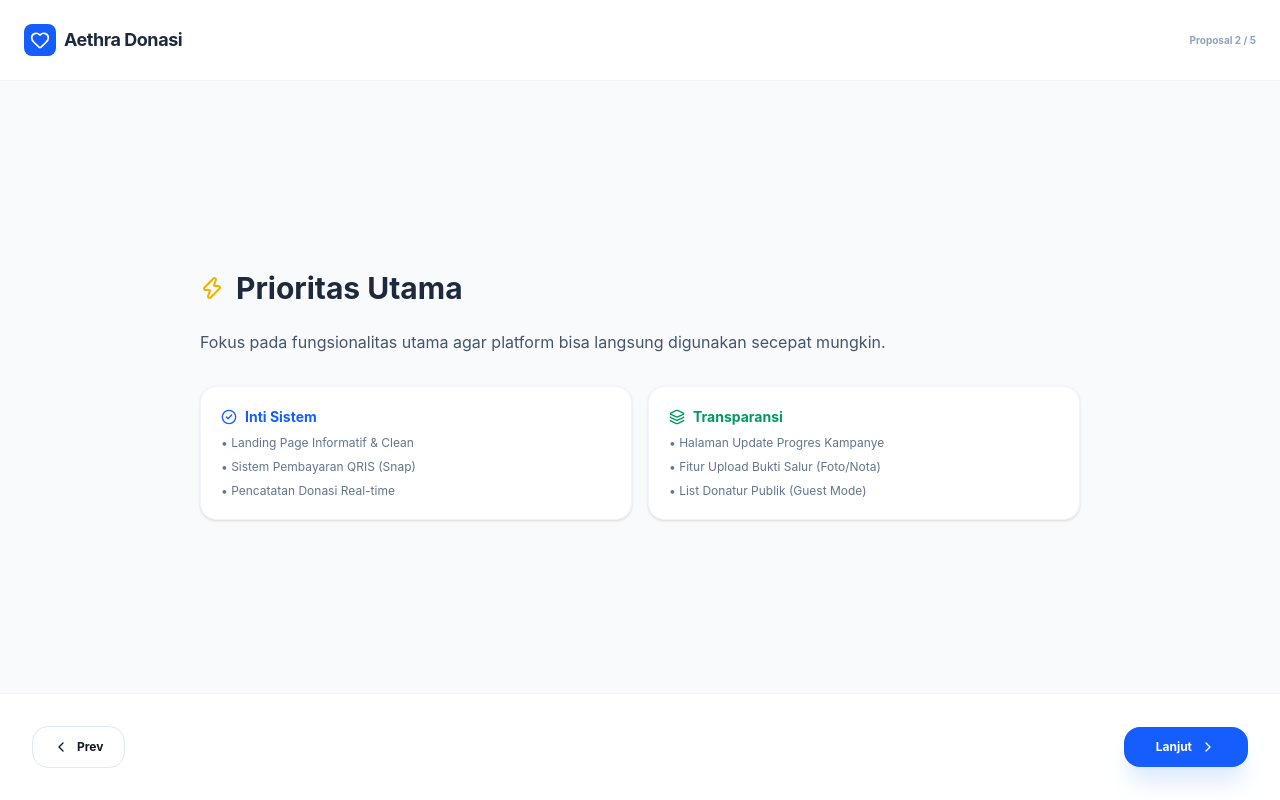
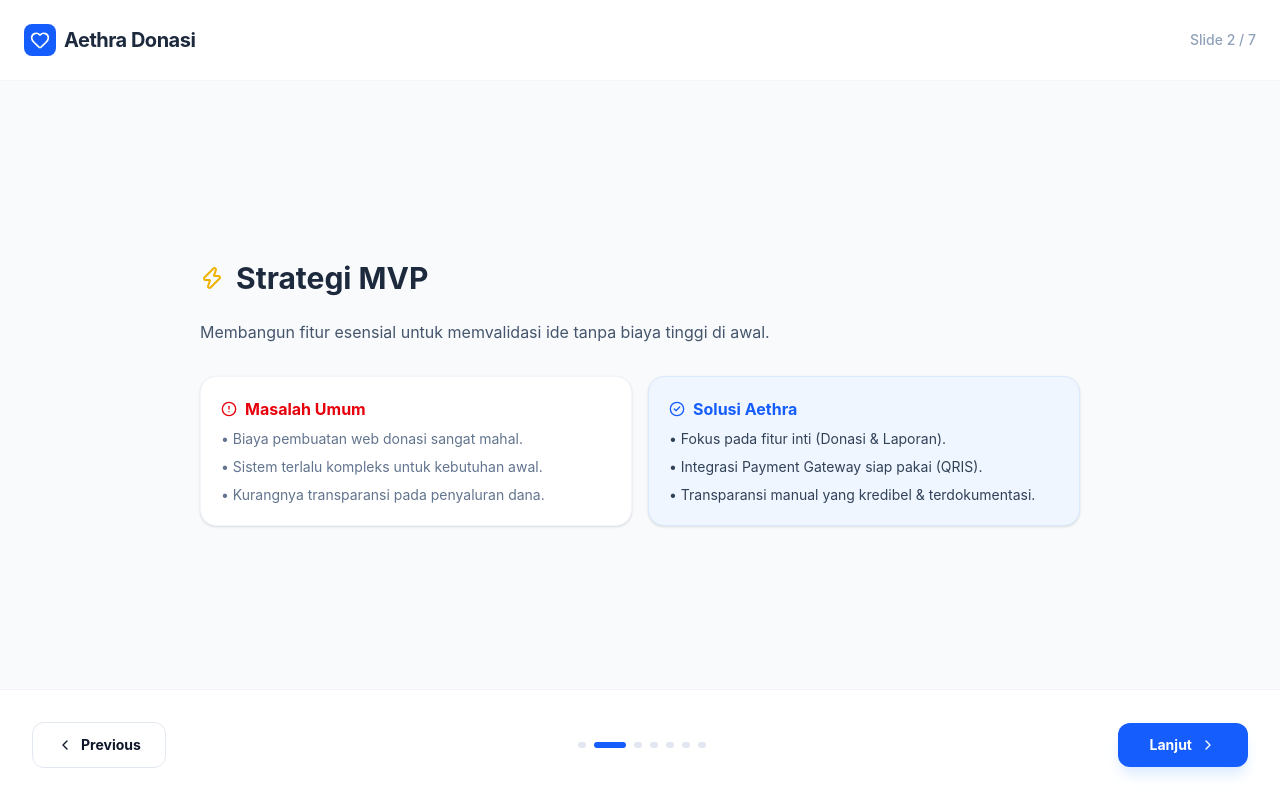
Before and after one commit to shidki/proposal_donasi, a React (Vite) app: page / in a window 1280 px wide. Both pictures are taken after a click on the button "Lanjut". Built offline with nearby package versions, Linux system fonts and the light colour scheme.

Commit message:
first commit 2

```diff
--- a/src/App.tsx
+++ b/src/App.tsx
@@ -1,23 +1,22 @@
 import React, { useState } from 'react';
 import {
   TrendingUp,
+  Target,
   Layers,
   ChevronRight,
   ChevronLeft,
+  AlertCircle,
   CheckCircle2,
   Heart,
   Zap,
+  DollarSign,
   ClipboardList,
-  Server,
-  Code2,
-  Smartphone,
-  ShieldCheck,
-  BarChart3
+  Server
 } from 'lucide-react';
 
 const Slide = ({ children, active }: { children: React.ReactNode; active: boolean }) => (
   <div className={`transition-all duration-500 absolute inset-0 flex flex-col items-center p-4 md:p-8 ${active ? 'opacity-100 translate-x-0' : 'opacity-0 translate-x-full pointer-events-none'}`}>
-    <div className="w-full max-w-5xl h-full flex flex-col items-center justify-start md:justify-center overflow-y-auto pb-32 pt-4 md:pb-0 scrollbar-hide text-left md:text-center">
+    <div className="w-full max-w-5xl h-full flex flex-col items-center justify-start md:justify-center overflow-y-auto pb-32 pt-4 md:pb-0 scrollbar-hide">
       {children}
     </div>
   </div>
@@ -41,7 +40,7 @@ const App = () => {
             Aethra <span className="text-blue-600">Donasi</span>
           </h1>
           <p className="text-base md:text-xl text-slate-500 max-w-2xl mx-auto leading-relaxed">
-            Solusi Platform Donasi Efisien & Terpercaya (Fase-1 MVP).
+            Solusi Platform Donasi Cepat, Transparan, dan Hemat Biaya Pengembangan (MVP Strategy).
           </p>
           <div className="mt-8 md:mt-12 text-[10px] md:text-sm font-semibold text-slate-400 uppercase tracking-widest">
             Presented by Shidki • Aethra Visionary Technology
@@ -49,77 +48,122 @@ const App = () => {
         </div>
       )
     },
-    // SLIDE 2: Focus
+    // SLIDE 2: Problem & Solution
     {
       content: (
         <div className="w-full max-w-4xl px-2">
           <h2 className="text-2xl md:text-3xl font-bold text-slate-800 mb-6 flex items-center gap-3">
-            <Zap className="text-yellow-500 w-6 h-6" /> Prioritas Utama
+            <Zap className="text-yellow-500 w-6 h-6" /> Strategi MVP
           </h2>
-          <p className="text-slate-600 mb-8 text-sm md:text-base text-left">Fokus pada fungsionalitas utama agar platform bisa langsung digunakan secepat mungkin.</p>
-          <div className="grid grid-cols-1 md:grid-cols-2 gap-4 text-left">
+          <p className="text-slate-600 mb-8 text-sm md:text-base">Membangun fitur esensial untuk memvalidasi ide tanpa biaya tinggi di awal.</p>
+          <div className="grid grid-cols-1 md:grid-cols-2 gap-4">
             <div className="bg-white p-5 rounded-2xl border border-slate-100 shadow-sm">
-              <h3 className="font-bold text-blue-600 mb-2 flex items-center gap-2 text-sm">
-                <CheckCircle2 className="w-4 h-4" /> Inti Sistem
+              <h3 className="font-bold text-red-600 mb-2 flex items-center gap-2">
+                <AlertCircle className="w-4 h-4" /> Masalah Umum
               </h3>
-              <ul className="text-xs space-y-2 text-slate-500">
-                <li>• Landing Page Informatif & Clean</li>
-                <li>• Sistem Pembayaran QRIS (Snap)</li>
-                <li>• Pencatatan Donasi Real-time</li>
+              <ul className="text-xs md:text-sm space-y-2 text-slate-500">
+                <li>• Biaya pembuatan web donasi sangat mahal.</li>
+                <li>• Sistem terlalu kompleks untuk kebutuhan awal.</li>
+                <li>• Kurangnya transparansi pada penyaluran dana.</li>
               </ul>
             </div>
-            <div className="bg-white p-5 rounded-2xl border border-slate-100 shadow-sm">
-              <h3 className="font-bold text-emerald-600 mb-2 flex items-center gap-2 text-sm">
-                <Layers className="w-4 h-4" /> Transparansi
+            <div className="bg-blue-50 p-5 rounded-2xl border border-blue-100 shadow-sm">
+              <h3 className="font-bold text-blue-600 mb-2 flex items-center gap-2">
+                <CheckCircle2 className="w-4 h-4" /> Solusi Aethra
               </h3>
-              <ul className="text-xs space-y-2 text-slate-500">
-                <li>• Halaman Update Progres Kampanye</li>
-                <li>• Fitur Upload Bukti Salur (Foto/Nota)</li>
-                <li>• List Donatur Publik (Guest Mode)</li>
+              <ul className="text-xs md:text-sm space-y-2 text-slate-700">
+                <li>• Fokus pada fitur inti (Donasi & Laporan).</li>
+                <li>• Integrasi Payment Gateway siap pakai (QRIS).</li>
+                <li>• Transparansi manual yang kredibel & terdokumentasi.</li>
               </ul>
             </div>
           </div>
         </div>
       )
     },
-    // SLIDE 3: Fitur Detail (NEW SLIDE)
+    // SLIDE 3: Benchmarking & Positioning
     {
       content: (
         <div className="w-full max-w-5xl px-2">
-          <h2 className="text-2xl md:text-3xl font-bold text-slate-800 mb-8 text-center">Bedah Fitur Platform</h2>
-          <div className="grid grid-cols-1 md:grid-cols-2 gap-6">
-            <div className="space-y-4">
-              <div className="bg-blue-50 p-4 rounded-2xl border border-blue-100">
-                <div className="flex items-center gap-3 mb-3">
-                  <Smartphone className="text-blue-600 w-5 h-5" />
-                  <h4 className="font-bold text-slate-800 text-sm md:text-base">Sisi Donatur</h4>
+          <h2 className="text-2xl md:text-3xl font-bold text-slate-800 mb-6 text-center">Positioning Kita</h2>
+          <div className="grid grid-cols-1 md:grid-cols-3 gap-4">
+            <div className="p-5 bg-slate-50 rounded-2xl border border-slate-200 opacity-60">
+              <h3 className="font-bold text-lg mb-2 text-slate-600">Enterprise App</h3>
+              <ul className="text-[10px] md:text-xs space-y-1 text-slate-500">
+                <li>• Biaya Dev: Rp 20jt+</li>
+                <li>• Maintenance: Tinggi</li>
+                <li>• Sistem: Sangat Rumit</li>
+              </ul>
+            </div>
+            <div className="p-5 bg-blue-600 rounded-2xl text-white shadow-xl shadow-blue-200 scale-105 z-10">
+              <h3 className="font-bold text-lg md:text-xl mb-2 italic">Aethra MVP</h3>
+              <p className="text-[10px] md:text-xs opacity-80 mb-4 font-bold uppercase tracking-wider">Pilihan Terbaik Saat Ini</p>
+              <ul className="text-[10px] md:text-xs space-y-2">
+                <li>★ Biaya Dev: Efisien & Hemat</li>
+                <li>★ Fitur: Tepat Sasaran (Core Only)</li>
+                <li>★ Launching: Sangat Cepat</li>
+                <li>★ Scalable: Bisa dikembangkan nanti</li>
+              </ul>
+            </div>
+            <div className="p-5 bg-slate-50 rounded-2xl border border-slate-200 opacity-60">
+              <h3 className="font-bold text-lg mb-2 text-slate-600">Template Biasa</h3>
+              <p className="text-[10px] md:text-xs text-slate-500 mb-4">Beli di internet</p>
+              <ul className="text-[10px] md:text-xs space-y-1 text-slate-500">
+                <li>• Sulit di-custom</li>
+                <li>• Keamanan diragukan</li>
+                <li>• Tidak ada support lokal</li>
+              </ul>
+            </div>
+          </div>
+        </div>
+      )
+    },
+    // SLIDE 4: Core MVP Requirements
+    {
+      content: (
+        <div className="w-full max-w-4xl px-2">
+          <h2 className="text-2xl md:text-3xl font-bold text-slate-800 mb-8 flex items-center gap-3">
+             <Target className="text-blue-600 w-6 h-6" /> Fitur Utama (MVP)
+          </h2>
+          <div className="grid grid-cols-1 md:grid-cols-2 gap-4">
+            {[
+              { t: "Quick Donation", d: "Donatur bisa langsung donasi via QRIS tanpa harus ribet login/daftar." },
+              { t: "Basic Transparency", d: "Halaman khusus bukti penyaluran dana berupa upload foto & nota." },
+              { t: "Campaign Page", d: "Halaman detail penggalangan dana dengan progress bar real-time." },
+              { t: "Admin Panel", d: "Dashboard simpel untuk mengelola donasi masuk & update laporan." }
+            ].map((f, i) => (
+              <div key={i} className="flex gap-3 p-4 bg-white rounded-xl border border-slate-100 shadow-sm">
+                <div className="bg-green-100 p-2 h-fit rounded-lg shrink-0"><CheckCircle2 className="text-green-600 w-4 h-4 md:w-5 md:h-5" /></div>
+                <div>
+                  <p className="font-bold text-sm md:text-base text-slate-800">{f.t}</p>
+                  <p className="text-[10px] md:text-xs text-slate-500 leading-relaxed">{f.d}</p>
                 </div>
-                <ul className="text-left text-[11px] md:text-xs space-y-2 text-slate-600">
-                  <li className="flex gap-2"><span>✅</span> <b>Kemudahan Bayar:</b> Scan QRIS langsung dari HP tanpa login.</li>
-                  <li className="flex gap-2"><span>✅</span> <b>Kepercayaan:</b> Melihat progres dana terkumpul secara live.</li>
-                  <li className="flex gap-2"><span>✅</span> <b>Doa & Dukungan:</b> Bisa tinggalkan pesan/doa di kolom donasi.</li>
-                </ul>
+              </div>
+            ))}
+          </div>
+        </div>
+      )
+    },
+    // SLIDE 5: Roadmap
+    {
+      content: (
+        <div className="w-full max-w-4xl px-2">
+          <h2 className="text-2xl md:text-3xl font-bold text-slate-800 mb-8 text-center">Fase Pengembangan</h2>
+          <div className="grid grid-cols-1 gap-4">
+            <div className="flex items-start gap-4 p-5 bg-blue-50 rounded-2xl border-2 border-blue-200">
+              <div className="bg-blue-600 text-white text-[10px] font-black px-3 py-1 rounded-full uppercase shrink-0">Fase 1</div>
+              <div>
+                <h4 className="font-bold text-slate-800">Launch MVP</h4>
+                <p className="text-xs text-slate-600 mb-2">Fokus pada sistem donasi QRIS & landing page fungsional.</p>
               </div>
             </div>
-            <div className="space-y-4">
-              <div className="bg-emerald-50 p-4 rounded-2xl border border-emerald-100">
-                <div className="flex items-center gap-3 mb-3">
-                  <ShieldCheck className="text-emerald-600 w-5 h-5" />
-                  <h4 className="font-bold text-slate-800 text-sm md:text-base">Sisi Pengelola (Admin Om)</h4>
-                </div>
-                <ul className="text-left text-[11px] md:text-xs space-y-2 text-slate-600">
-                  <li className="flex gap-2"><span>✅</span> <b>Dashboard Simple:</b> Pantau total saldo masuk tiap hari.</li>
-                  <li className="flex gap-2"><span>✅</span> <b>Update Laporan:</b> Upload foto nota/kegiatan dalam hitungan detik.</li>
-                  <li className="flex gap-2"><span>✅</span> <b>Manajemen Konten:</b> Edit deskripsi penggalangan dana kapan saja.</li>
-                </ul>
+            <div className="flex items-start gap-4 p-5 bg-white rounded-2xl border border-slate-200 opacity-80">
+              <div className="bg-slate-400 text-white text-[10px] font-black px-3 py-1 rounded-full uppercase shrink-0">Fase 2+</div>
+              <div>
+                <h4 className="font-bold text-slate-800 italic">Advanced Features</h4>
+                <p className="text-xs text-slate-500">Otomatisasi Laporan WA, Sistem Relawan, & AI Monitoring.</p>
               </div>
             </div>
-          </div>
-          <div className="mt-6 p-4 bg-slate-50 border border-slate-200 rounded-xl flex items-center gap-4 text-left">
-            <BarChart3 className="text-slate-400 w-10 h-10 shrink-0" />
-            <p className="text-[10px] md:text-xs text-slate-500 leading-relaxed italic">
-              "Sistem ini memastikan setiap rupiah yang masuk terdokumentasi dengan rapi, mengurangi beban kerja manual Om dalam mencatat keuangan."
-            </p>
           </div>
         </div>
       )
@@ -173,29 +217,27 @@ const App = () => {
         </div>
       )
     },
-    // SLIDE 5: Value & Future
+    // SLIDE 7: Conclusion
     {
       content: (
         <div className="w-full max-w-4xl text-center px-4">
-          <h2 className="text-2xl md:text-4xl font-bold text-slate-800 mb-10">Kenapa Harga Ini?</h2>
-          <div className="grid grid-cols-1 md:grid-cols-2 gap-4 text-left">
-            <div className="flex gap-4 items-start">
-               <div className="bg-blue-100 p-3 rounded-2xl shrink-0"><Code2 className="text-blue-600 w-6 h-6" /></div>
-               <div>
-                 <h4 className="font-bold text-slate-800 text-sm">Professional Stack</h4>
-                 <p className="text-[10px] md:text-xs text-slate-500">Meskipun harga terjangkau, teknologi tetap menggunakan standar industri (React & Tailwind).</p>
-               </div>
-            </div>
-            <div className="flex gap-4 items-start">
-               <div className="bg-emerald-100 p-3 rounded-2xl shrink-0"><TrendingUp className="text-emerald-600 w-6 h-6" /></div>
-               <div>
-                 <h4 className="font-bold text-slate-800 text-sm">Scalable Roadmap</h4>
-                 <p className="text-[10px] md:text-xs text-slate-500">Sistem didesain agar bisa ditambah fitur canggih lainnya di masa depan tanpa harus bongkar ulang.</p>
-               </div>
-            </div>
+          <h2 className="text-2xl md:text-4xl font-bold text-slate-800 mb-8">Kelebihan Kami</h2>
+          <div className="grid grid-cols-2 md:grid-cols-4 gap-4">
+            {[
+              { t: "1 Year Exp", d: "Developer Aktif", icon: <Zap className="text-yellow-500" /> },
+              { t: "Direct Support", d: "Fast Response", icon: <TrendingUp className="text-blue-500" /> },
+              { t: "Budget Friendly", d: "Investasi Terjangkau", icon: <DollarSign className="text-green-500" /> },
+              { t: "Scalable", d: "Siap Berkembang", icon: <Layers className="text-purple-500" /> }
+            ].map((item, i) => (
+              <div key={i} className="p-4 bg-white rounded-2xl border border-slate-100 flex flex-col items-center shadow-sm">
+                <div className="mb-3">{item.icon}</div>
+                <h4 className="font-bold text-xs md:text-sm text-slate-800">{item.t}</h4>
+                <p className="text-[10px] text-slate-400">{item.d}</p>
+              </div>
+            ))}
           </div>
-          <div className="mt-16 p-6 bg-slate-900 rounded-[2.5rem] text-white">
-            <p className="text-base md:text-xl font-medium tracking-tight">"Membantu Om mewujudkan platform yang berkah dengan cara yang paling efektif."</p>
+          <div className="mt-12 p-6 bg-slate-900 rounded-[2rem] text-white">
+            <p className="text-sm md:text-lg italic font-medium">"Membangun kualitas profesional dengan budget yang rasional."</p>
           </div>
         </div>
       )
@@ -210,10 +252,10 @@ const App = () => {
           <div className="w-7 h-7 md:w-8 md:h-8 bg-blue-600 rounded-lg flex items-center justify-center">
             <Heart className="w-4 h-4 md:w-5 md:h-5 text-white" />
           </div>
-          <span className="font-bold text-lg tracking-tight text-slate-800">Aethra Donasi</span>
+          <span className="font-bold text-base md:text-xl tracking-tight text-slate-800">Aethra Donasi</span>
         </div>
-        <div className="text-[10px] font-bold text-slate-400">
-          Proposal {currentSlide + 1} / {slides.length}
+        <div className="text-[10px] md:text-sm font-medium text-slate-400">
+          Slide {currentSlide + 1} / {slides.length}
         </div>
       </div>
 
@@ -230,15 +272,24 @@ const App = () => {
       <div className="p-4 md:p-8 flex justify-between items-center bg-white border-t border-slate-100 z-50">
         <button
           onClick={prevSlide}
-          className="flex items-center gap-2 px-5 py-3 rounded-2xl border border-slate-200 text-xs font-bold hover:bg-slate-50 disabled:opacity-30"
+          className="flex items-center gap-1 md:gap-2 px-4 md:px-6 py-2 md:py-3 rounded-xl border border-slate-200 text-xs md:text-sm font-bold hover:bg-slate-50 transition-all active:scale-95 disabled:opacity-30"
           disabled={currentSlide === 0}
         >
-          <ChevronLeft className="w-4 h-4" /> Prev
+          <ChevronLeft className="w-4 h-4" /> Previous
         </button>
+
+        <div className="hidden md:flex gap-2">
+          {slides.map((_, i) => (
+            <div
+              key={i}
+              className={`h-1.5 rounded-full transition-all duration-300 ${currentSlide === i ? 'w-8 bg-blue-600' : 'w-2 bg-slate-200'}`}
+            ></div>
+          ))}
+        </div>
 
         <button
           onClick={nextSlide}
-          className="flex items-center gap-2 px-8 py-3 rounded-2xl bg-blue-600 text-white text-xs font-bold hover:bg-blue-700 shadow-xl shadow-blue-100 active:scale-95 transition-all"
+          className="flex items-center gap-1 md:gap-2 px-6 md:px-8 py-2 md:py-3 rounded-xl bg-blue-600 text-white text-xs md:text-sm font-bold hover:bg-blue-700 transition-all active:scale-95 shadow-lg shadow-blue-100"
         >
           {currentSlide === slides.length - 1 ? 'Selesai' : 'Lanjut'} <ChevronRight className="w-4 h-4" />
         </button>
```
